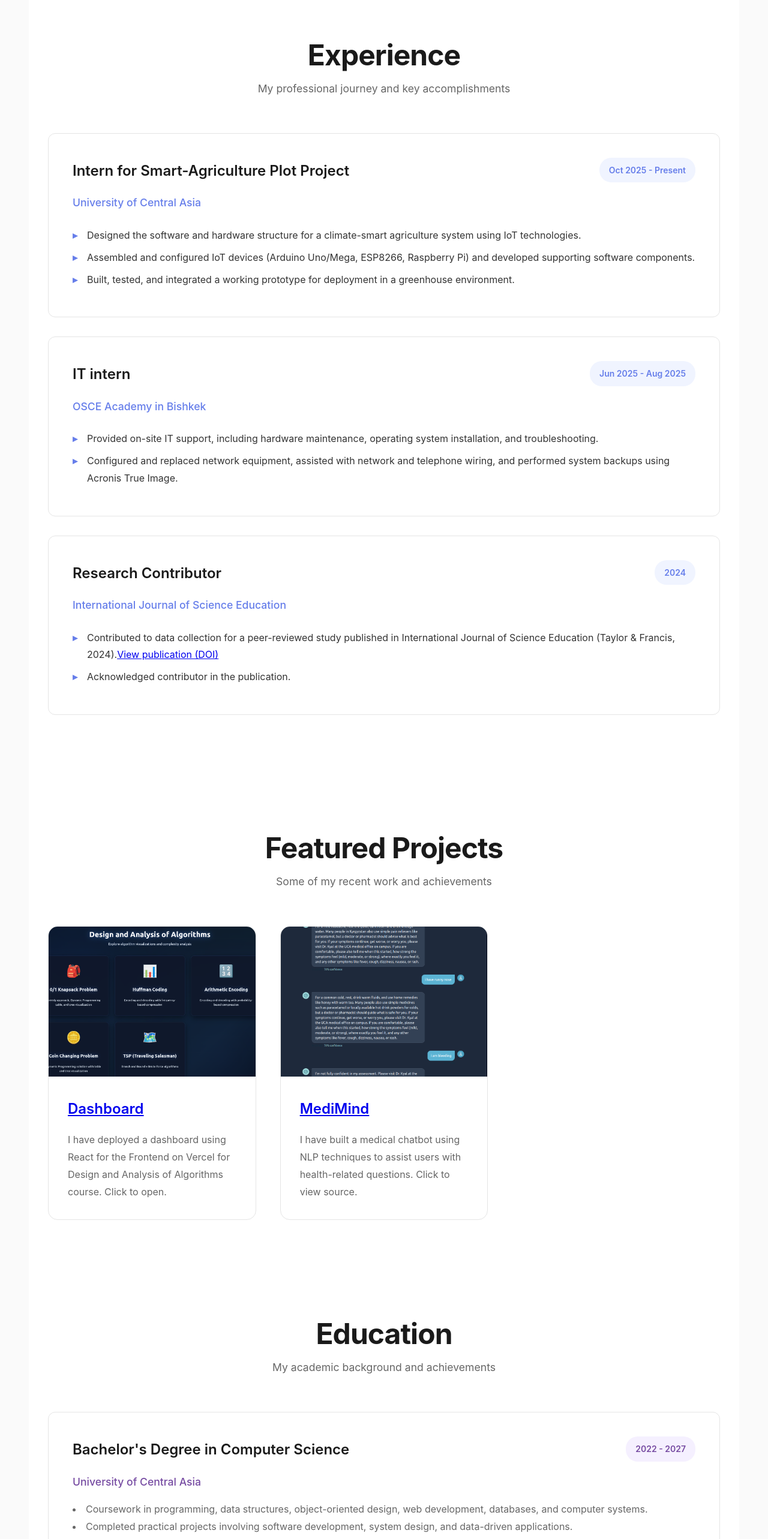
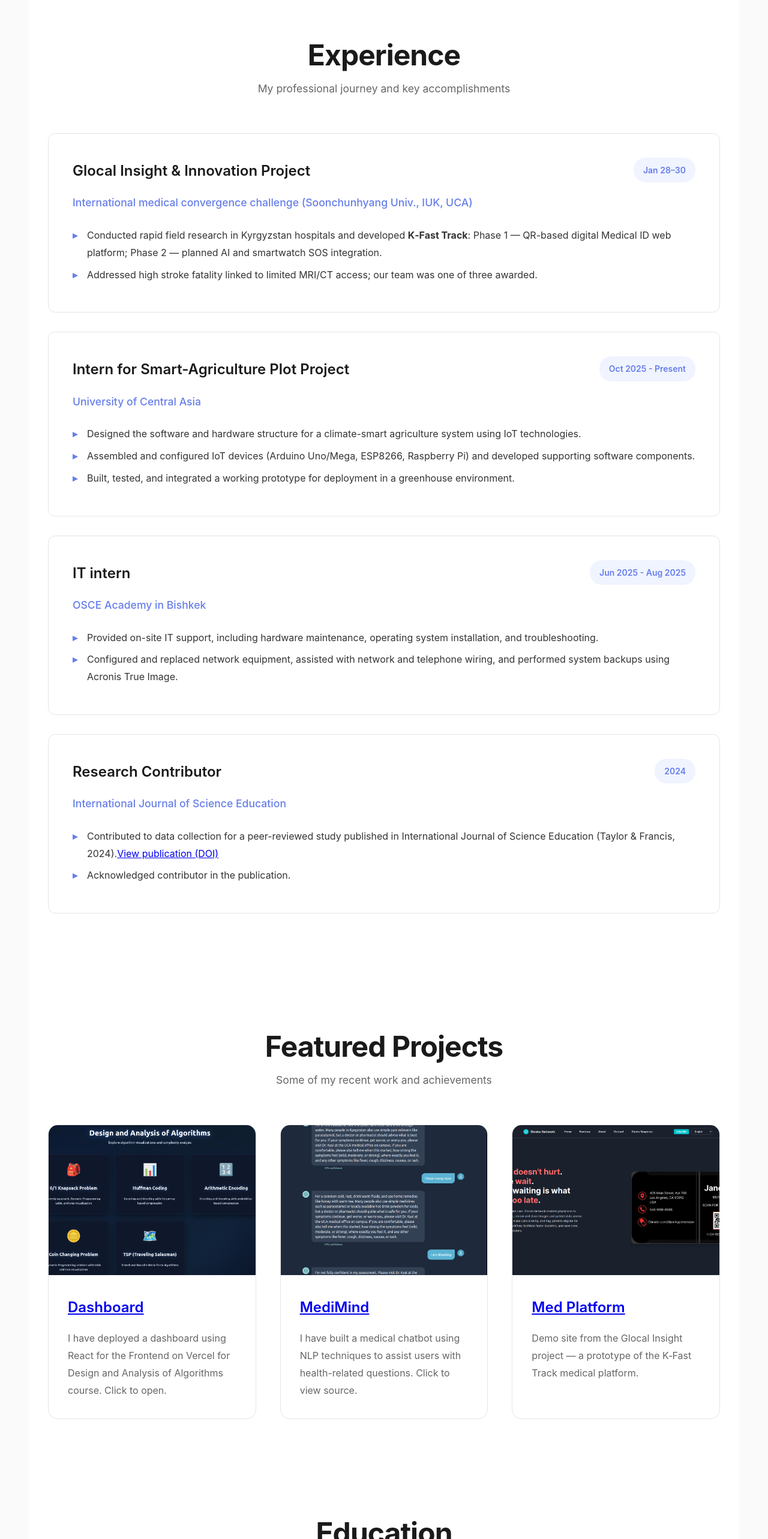
Before and after one commit to markodesu/cv, a React (Create React App) app: page / in a window 1280 px wide. Shown: the part 1439-4005 px from the top of the page at 60% size. Built offline with nearby package versions, Linux system fonts and the light colour scheme.

Commit message:
Add Glocal Insight entry, Med Platform link, and screenshot

```diff
--- a/src/App.js
+++ b/src/App.js
@@ -91,6 +91,17 @@ function App() {
           <div className="section-content">
             <div className="experience-item">
               <div className="experience-header">
+                <h3 className="job-title">Glocal Insight & Innovation Project</h3>
+                <span className="job-period">Jan 28–30</span>
+              </div>
+              <p className="company-name">International medical convergence challenge (Soonchunhyang Univ., IUK, UCA)</p>
+              <ul className="job-description">
+                <li>Conducted rapid field research in Kyrgyzstan hospitals and developed <strong>K‑Fast Track</strong>: Phase 1 — QR-based digital Medical ID web platform; Phase 2 — planned AI and smartwatch SOS integration.</li>
+                <li>Addressed high stroke fatality linked to limited MRI/CT access; our team was one of three awarded.</li>
+              </ul>
+            </div>
+            <div className="experience-item">
+              <div className="experience-header">
                 <h3 className="job-title">Intern for Smart-Agriculture Plot Project</h3>
                 <span className="job-period">Oct 2025 - Present</span>
               </div>
@@ -128,6 +139,8 @@ function App() {
                 <li>Acknowledged contributor in the publication.</li>
               </ul>
             </div>
+
+
           </div>
         </section>
 
@@ -184,6 +197,31 @@ function App() {
                   </h3>
                   <p className="project-description">
                     I have built a medical chatbot using NLP techniques to assist users with health-related questions. Click to view source.
+                  </p>
+              </div>
+
+              <div className="project-card">
+                <div className="project-image-container">
+                    <a href="https://med-platform-eta.vercel.app/" target="_blank" rel="noopener noreferrer">
+                      <img
+                        src="/images/Screenshot from 2026-02-08 12-43-05.png"
+                        alt="Med Platform"
+                        className="project-image"
+                        onError={(e) => {
+                          e.target.style.display = 'none';
+                          e.target.nextSibling.style.display = 'flex';
+                        }}
+                      />
+                    </a>
+                    <div className="project-image-placeholder">
+                      <span>Project Image</span>
+                    </div>
+                  </div>
+                  <h3 className="project-title">
+                    <a href="https://med-platform-eta.vercel.app/" target="_blank" rel="noopener noreferrer">Med Platform</a>
+                  </h3>
+                  <p className="project-description">
+                    Demo site from the Glocal Insight project — a prototype of the K‑Fast Track medical platform.
                   </p>
               </div>
             </div>
```
Also changed, not shown: public/images/Screenshot from 2026-02-08 12-43-05.png (added), 1 other file (tests, documents, lock files or other folders).
